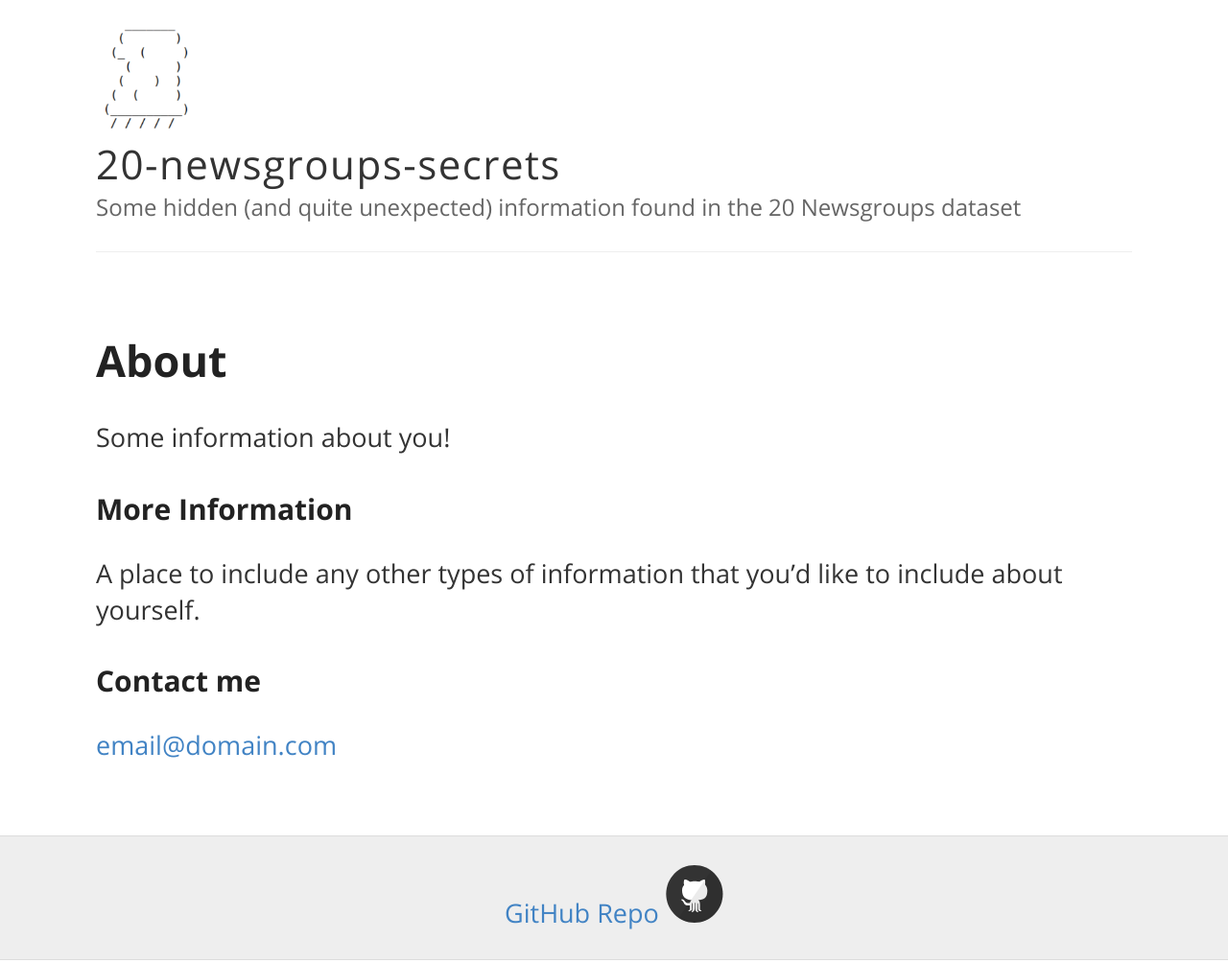
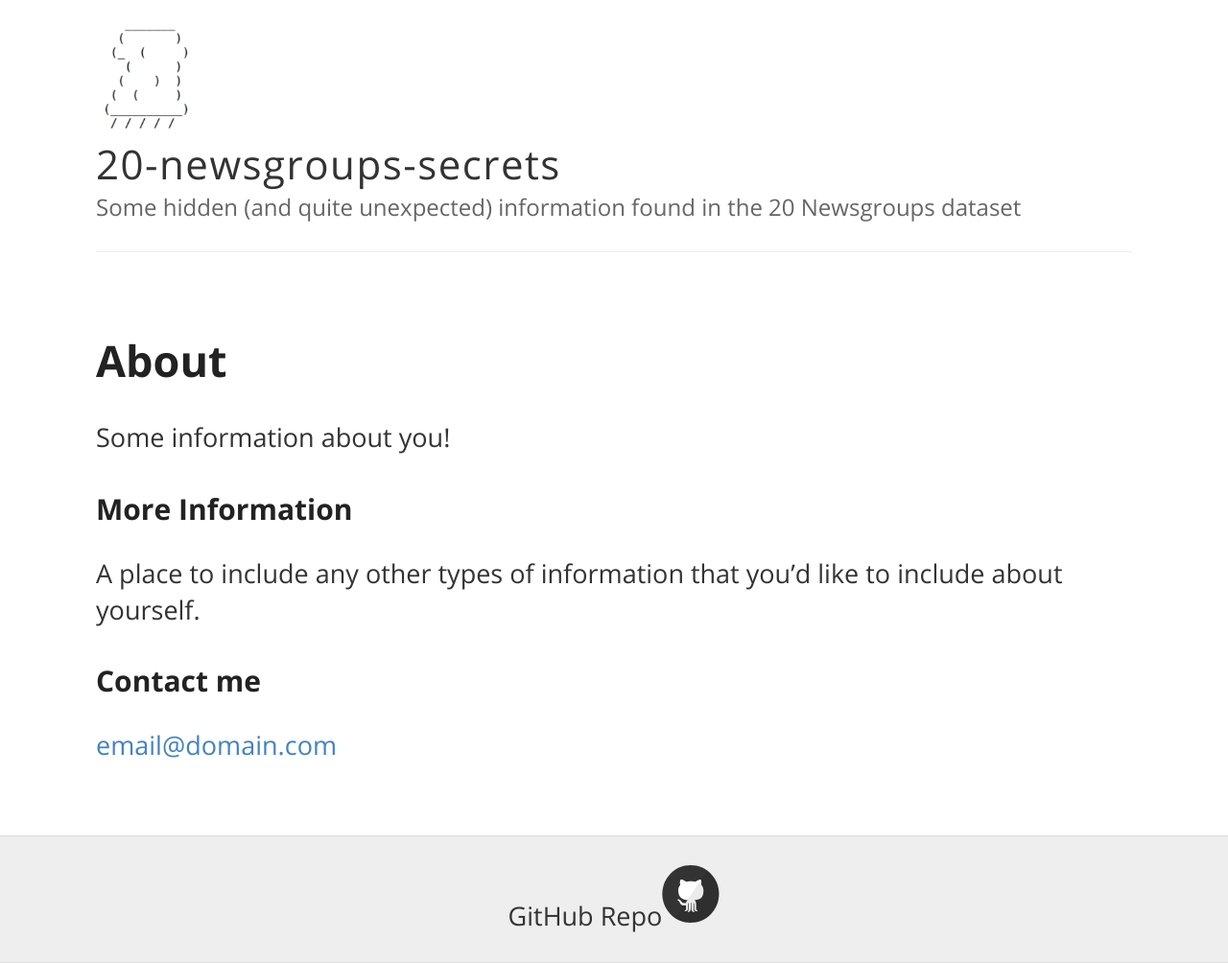
Before and after one commit to Alvant/20-newsgroups-secrets, a Jekyll site: the page built from about.md, in a window 1280 px wide. Shown: the whole page at 96% size. Built offline with Jekyll 4.4.1, drawn with Linux system fonts in a browser that asks for light colours.

Commit message:
try to align text and icon

```diff
--- a/_includes/svg-icons.html
+++ b/_includes/svg-icons.html
@@ -2,7 +2,7 @@
 {% if site.footer-links.email %}<a href="mailto:{{ site.footer-links.email }}"><i class="svg-icon email"></i></a>{% endif %}
 {% if site.footer-links.facebook %}<a href="https://www.facebook.com/{{ site.footer-links.facebook }}"><i class="svg-icon facebook"></i></a>{% endif %}
 {% if site.footer-links.flickr %}<a href="https://www.flickr.com/{{ site.footer-links.flickr }}"><i class="svg-icon flickr"></i></a>{% endif %}
-{% if site.footer-links.github %}<a href="https://github.com/{{ site.footer-links.github }}">GitHub Repo <i class="svg-icon github"></i></a>{% endif %}
+{% if site.footer-links.github %}<span style="vertical-align: middle;">GitHub Repo</span><a href="https://github.com/{{ site.footer-links.github }}"><i class="svg-icon github"></i></a>{% endif %}
 {% if site.footer-links.instagram %}<a href="https://instagram.com/{{ site.footer-links.instagram }}"><i class="svg-icon instagram"></i></a>{% endif %}
 {% if site.footer-links.linkedin %}<a href="https://www.linkedin.com/in/{{ site.footer-links.linkedin }}"><i class="svg-icon linkedin"></i></a>{% endif %}
 {% if site.footer-links.pinterest %}<a href="https://www.pinterest.com/{{ site.footer-links.pinterest }}"><i class="svg-icon pinterest"></i></a>{% endif %}
```
